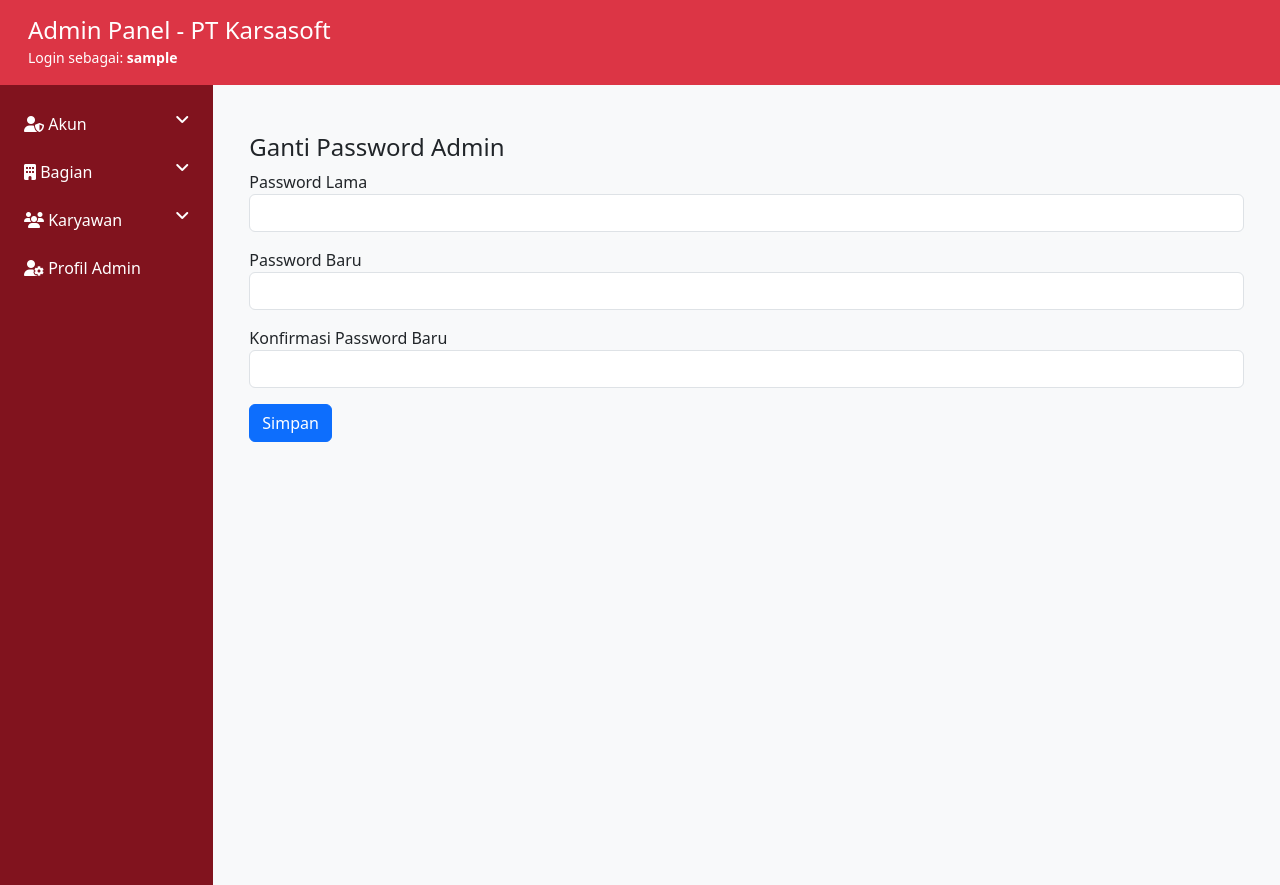
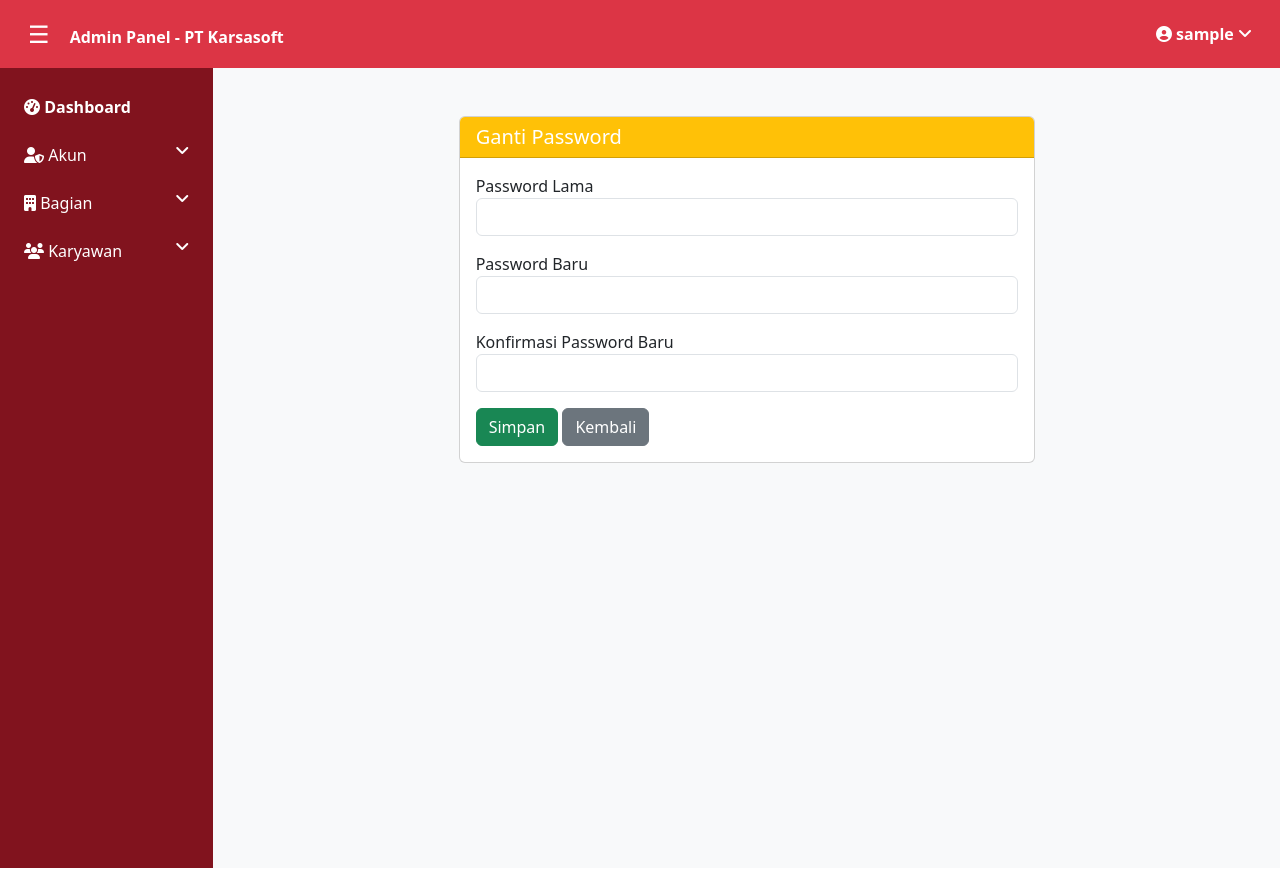
Before and after one commit to retnomly19/penggajian, a PHP site: page /penggajian/admin/ganti_password.php in a window 1280 px wide. Run offline with PHP 8.4, Linux system fonts and the light colour scheme; the visitor is signed in with stand-in values (Sample User, id 1).

Commit message:
update 2

```diff
--- a/admin/footer_admin.php
+++ b/admin/footer_admin.php
@@ -1,5 +1,19 @@
-        </div> <!-- akhir konten -->
-    </div> <!-- akhir row -->
-</div> <!-- akhir container -->
+</div> <!-- End content -->
+
+<script src="https://cdn.jsdelivr.net/npm/bootstrap@5.3.0/dist/js/bootstrap.bundle.min.js"></script>
+<script>
+  function toggleSidebar() {
+    const sidebar = document.getElementById('sidebar');
+    const main = document.getElementById('main-content');
+    sidebar.classList.toggle('d-none');
+    main.classList.toggle('hide-sidebar');
+  }
+
+  function toggleSubmenu(menu) {
+    const menuGroup = document.getElementById('menu-' + menu);
+    menuGroup.classList.toggle('menu-expanded');
+  }
+</script>
+
 </body>
 </html>
--- a/admin/ganti_password.php
+++ b/admin/ganti_password.php
@@ -2,62 +2,62 @@
 session_start();
 include '../config/koneksi.php';
 
-if ($_SESSION['role'] != 'admin') {
+if (!isset($_SESSION['user_id']) || $_SESSION['role'] !== 'admin') {
     header("Location: ../login.php");
     exit;
 }
 
 $id = $_SESSION['user_id'];
-$status = '';
 
-if ($_SERVER['REQUEST_METHOD'] === 'POST') {
-    $lama = $_POST['password_lama'];
-    $baru = $_POST['password_baru'];
-    $ulang = $_POST['konfirmasi_password'];
+if (isset($_POST['submit'])) {
+    $old = $_POST['old_password'];
+    $new = $_POST['new_password'];
+    $confirm = $_POST['confirm_password'];
 
-    $cek = mysqli_query($koneksi, "SELECT password FROM users WHERE id = $id");
-    $data = mysqli_fetch_assoc($cek);
+    $query = mysqli_query($koneksi, "SELECT password FROM users WHERE id = '$id'");
+    $data = mysqli_fetch_assoc($query);
 
-    if (!password_verify($lama, $data['password'])) {
-        $status = 'salah';
-    } elseif ($baru !== $ulang) {
-        $status = 'konfirmasi';
+    if (password_verify($old, $data['password'])) {
+        if ($new === $confirm) {
+            $new_hash = password_hash($new, PASSWORD_DEFAULT);
+            mysqli_query($koneksi, "UPDATE users SET password = '$new_hash' WHERE id = '$id'");
+            $msg = "<div class='alert alert-success'>Password berhasil diubah.</div>";
         } else {
-        $baru_hash = password_hash($baru, PASSWORD_DEFAULT);
-        mysqli_query($koneksi, "UPDATE users SET password='$baru_hash' WHERE id = $id");
-        $status = 'sukses';
+            $msg = "<div class='alert alert-warning'>Konfirmasi password tidak cocok.</div>";
+        }
+    } else {
+        $msg = "<div class='alert alert-danger'>Password lama salah.</div>";
     }
 }
 
 include 'header_admin.php';
 ?>
 
-<div class="container mt-4">
-    <h4>Ganti Password Admin</h4>
-
-    <?php if ($status == 'sukses'): ?>
-        <div class="alert alert-success">Password berhasil diubah.</div>
-    <?php elseif ($status == 'salah'): ?>
-        <div class="alert alert-danger">Password lama salah!</div>
-    <?php elseif ($status == 'konfirmasi'): ?>
-        <div class="alert alert-warning">Konfirmasi password baru tidak cocok!</div>
-    <?php endif; ?>
-
+<div class="container mt-4" style="max-width: 600px;">
+    <div class="card">
+        <div class="card-header bg-warning text-white">
+            <h5 class="mb-0">Ganti Password</h5>
+        </div>
+        <div class="card-body">
+            <?= isset($msg) ? $msg : '' ?>
             <form method="POST">
                 <div class="mb-3">
                     <label>Password Lama</label>
-            <input type="password" name="password_lama" class="form-control" required>
+                    <input type="password" name="old_password" class="form-control" required>
                 </div>
                 <div class="mb-3">
                     <label>Password Baru</label>
-            <input type="password" name="password_baru" class="form-control" required>
+                    <input type="password" name="new_password" class="form-control" required>
                 </div>
                 <div class="mb-3">
                     <label>Konfirmasi Password Baru</label>
-            <input type="password" name="konfirmasi_password" class="form-control" required>
+                    <input type="password" name="confirm_password" class="form-control" required>
                 </div>
-        <button type="submit" class="btn btn-primary">Simpan</button>
+                <button type="submit" name="submit" class="btn btn-success">Simpan</button>
+                <a href="profil.php" class="btn btn-secondary">Kembali</a>
             </form>
+        </div>
+    </div>
 </div>
 
 <?php include 'footer_admin.php'; ?>
--- a/admin/header_admin.php
+++ b/admin/header_admin.php
@@ -15,29 +15,102 @@ if (!isset($_SESSION['username']) || $_SESSION['role'] !== 'admin') {
     <link href="https://cdnjs.cloudflare.com/ajax/libs/font-awesome/6.4.0/css/all.min.css" rel="stylesheet">
     <style>
         body { background: #f8f9fa; }
+
         .sidebar {
             height: 100vh;
-            background-color: #81131eff;
+            background-color: #81131e;
             padding-top: 15px;
+            transition: 0.3s;
         }
+
         .sidebar a {
             color: white;
             display: block;
             padding: 12px;
             text-decoration: none;
         }
+
         .sidebar a:hover {
             background-color: #6e0f19;
         }
+
         .treeview-menu {
             display: none;
-            background-color: #971828;
+            background-color: #6e0f19;
         }
+
         .treeview:hover .treeview-menu {
             display: block;
         }
+
         .treeview-menu a {
             padding-left: 30px;
+        }
+
+        #sidebarToggle {
+            cursor: pointer;
+        }
+
+        .dropdown-profile {
+            position: relative;
+            display: inline-block;
+        }
+
+        .dropdown-card {
+            display: none;
+            position: absolute;
+            right: 0;
+            top: 45px;
+            background: white;
+            color: black;
+            width: 250px;
+            border-radius: 8px;
+            box-shadow: 0 4px 10px rgba(0,0,0,0.2);
+            z-index: 999;
+        }
+
+        .dropdown-profile:hover .dropdown-card {
+            display: block;
+        }
+
+        .dropdown-card p {
+            margin: 0;
+            padding: 8px 15px;
+            border-bottom: 1px solid #eee;
+        }
+
+        .dropdown-card p:last-child {
+            border-bottom: none;
+        }
+
+        @media (max-width: 768px) {
+            .sidebar {
+                display: none;
+                position: absolute;
+                z-index: 999;
+                top: 60px;
+                left: 0;
+                width: 100%;
+            }
+
+            .sidebar.active {
+                display: block;
+            }
+
+            .col-md-10 {
+                margin-left: 0 !important;
+            }
+        }
+
+        @media (min-width: 769px) {
+            .sidebar.active {
+                display: none;
+            }
+        }
+
+        .dashboard-link {
+            font-weight: bold;
+            font-size: 16px;
         }
     </style>
 </head>
@@ -45,17 +118,31 @@ if (!isset($_SESSION['username']) || $_SESSION['role'] !== 'admin') {
 
 <div class="container-fluid">
     <!-- ✅ Header Atas -->
-    <div class="row bg-danger text-white p-3">
-        <div class="col">
-            <h4 class="mb-0">Admin Panel - PT Karsasoft</h4>
-            <small>Login sebagai: <strong><?= $_SESSION['username']; ?></strong></small>
+    <div class="row bg-danger text-white p-3 align-items-center justify-content-between">
+        <div class="col-auto">
+            <span id="sidebarToggle" class="fs-4">&#9776;</span>
+            <span class="ms-3 fw-bold">Admin Panel - PT Karsasoft</span>
+        </div>
+        <div class="col-auto">
+            <div class="dropdown-profile">
+                <span class="fw-bold" style="cursor:pointer;"><i class="fas fa-user-circle"></i> <?= $_SESSION['username']; ?> <i class="fas fa-angle-down"></i></span>
+                <div class="dropdown-card">
+                    <p><strong>Username:</strong> <?= $_SESSION['username']; ?></p>
+                    <p><strong>Email:</strong> <?= $_SESSION['email'] ?? '-'; ?></p>
+                    <p><strong>Role:</strong> <?= $_SESSION['role']; ?></p>
+                    <p><a href="/penggajian/admin/profil.php" class="text-decoration-none"><i class="fas fa-user-cog"></i> Profil</a></p>
+                    <p><a href="/penggajian/admin/ganti_password.php" class="text-decoration-none"><i class="fas fa-key"></i> Ganti Password</a></p>
+                    <p><a href="/penggajian/logout.php" class="text-danger text-decoration-none"><i class="fas fa-sign-out-alt"></i> Logout</a></p>
+                </div>
+            </div>
         </div>
     </div>
 
     <div class="row">
         <!-- ✅ Sidebar -->
-        <div class="col-md-2 sidebar">
+        <div class="col-md-2 sidebar" id="sidebar">
             <ul class="list-unstyled">
+                <li><a href="/penggajian/admin/dashboard_admin.php" class="dashboard-link"><i class="fas fa-tachometer-alt"></i> Dashboard</a></li>
 
                 <li class="treeview">
                     <a href="#"><i class="fas fa-user-shield"></i> Akun <i class="fas fa-angle-down float-end"></i></a>
@@ -80,13 +167,8 @@ if (!isset($_SESSION['username']) || $_SESSION['role'] !== 'admin') {
                         <li><a href="/penggajian/admin/karyawan/kelola_karyawan.php">Kelola Karyawan</a></li>
                     </ul>
                 </li>
-
-                <li>
-                    <a href="/penggajian/admin/profil.php"><i class="fas fa-user-cog"></i> Profil Admin</a>
-                </li>
-
             </ul>
         </div>
 
         <!-- ✅ Konten Utama -->
-        <div class="col-md-10 p-4">
+        <div class="col-md-10 p-4" id="main-content">
```
Also changed, not shown: admin/dashboard_admin.php (+20 -64 lines), admin/profil.php (+10 -6 lines). Lines whose indentation alone changed are shown as unchanged.
